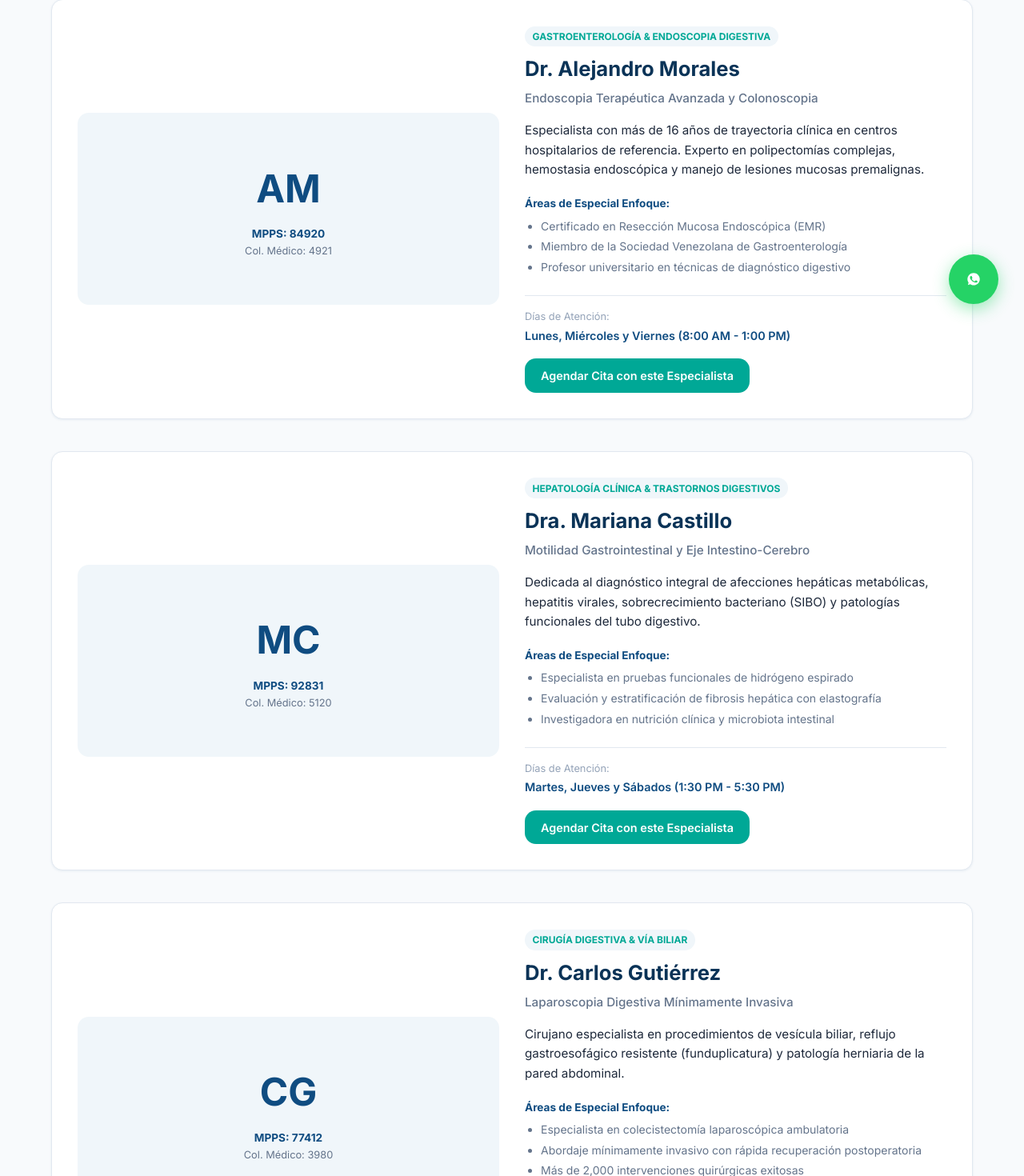
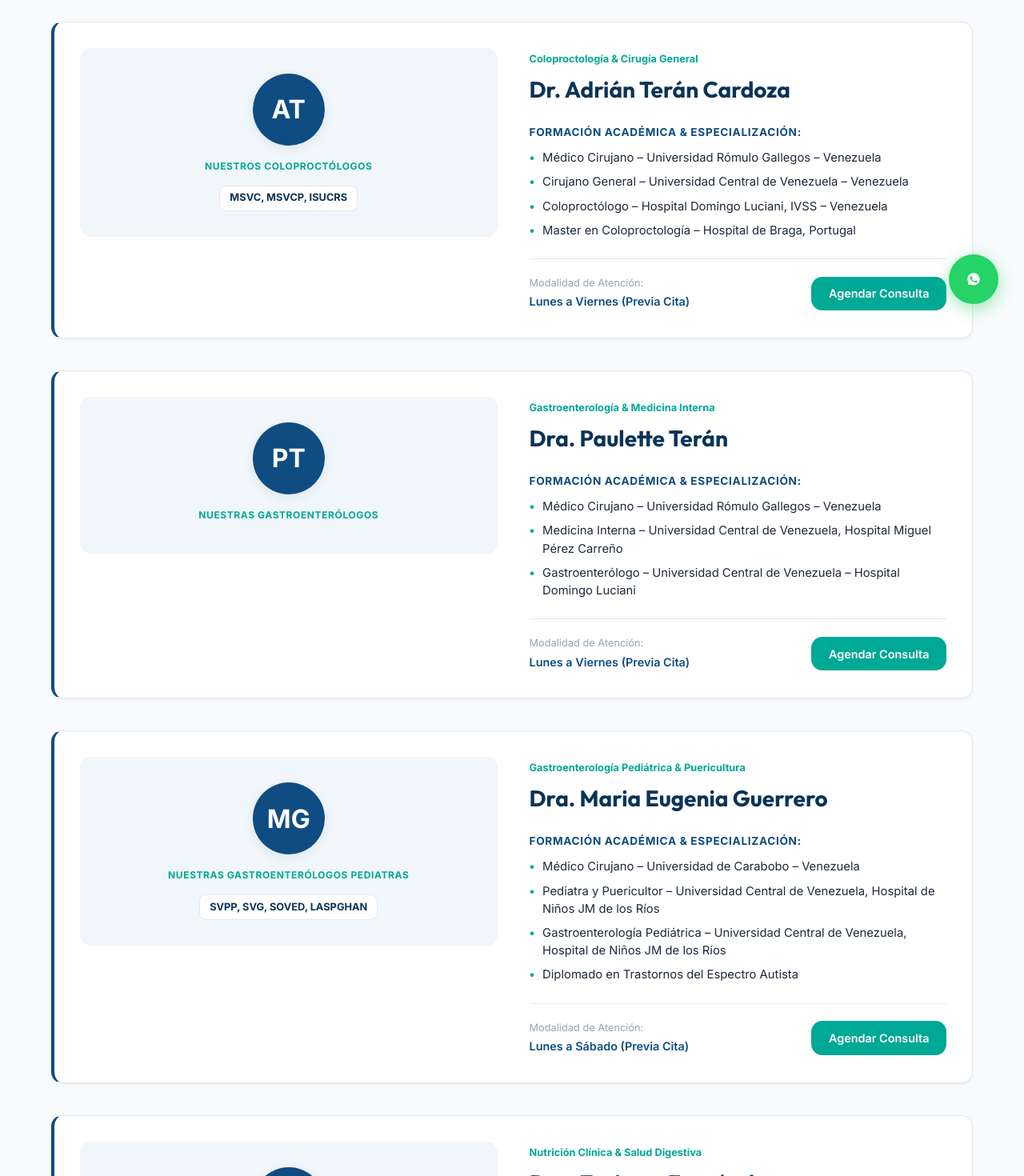
Before and after one commit to luisge12/COMEDVEN, a Next.js app: page /equipo-medico in a window 1280 px wide. Shown: the part 388-1858 px from the top of the page at 80% size. Built offline with nearby package versions, Linux system fonts and the light colour scheme.

Commit message:
Add official medical team specialists with degrees, societies, and hospital affiliations

```diff
--- a/src/app/equipo-medico/page.tsx
+++ b/src/app/equipo-medico/page.tsx
@@ -4,89 +4,151 @@ import { medicosData } from '@/data/medicos';
 
 export const metadata: Metadata = {
   title: 'Equipo Médico | Centro de Especialidades Digestivas',
-  description: 'Conoce a nuestros especialistas en gastroenterología, hepatología, cirugía y endoscopia digestiva.',
+  description: 'Conoce a nuestros especialistas en Coloproctología, Gastroenterología de adultos y pediátrica, y Nutrición en Salud Digestiva.',
 };
 
 export default function EquipoMedicoPage() {
   return (
     <div className="section">
       <div className="container">
+
+        {/* Encabezado */}
         <div className="section-title-wrap">
           <span className="section-tag">Cuerpo Facultativo</span>
-          <h1 className="section-title">Especialistas al Servicio de tu Salud</h1>
+          <h1 className="section-title">Nuestros Especialistas</h1>
           <p style={{ color: 'var(--color-text-muted)', marginTop: '0.75rem', fontSize: '1.1rem' }}>
-            Médicos certificados con amplia experiencia clínica, académica e investigativa.
+            Un equipo multidisciplinario altamente calificado en patologías digestivas, proctológicas, pediátricas y nutrición clínica.
           </p>
         </div>
 
+        {/* Listado de Médicos */}
         <div style={{ display: 'flex', flexDirection: 'column', gap: '2.5rem' }}>
           {medicosData.map(medico => (
-            <div key={medico.id} className="card" style={{ display: 'grid', gridTemplateColumns: 'repeat(auto-fit, minmax(280px, 1fr))', gap: '2rem', alignItems: 'center' }}>
-
+            <div
+              key={medico.id}
+              className="card"
+              style={{
+                display: 'grid',
+                gridTemplateColumns: 'repeat(auto-fit, minmax(260px, 1fr))',
+                gap: '2.5rem',
+                alignItems: 'start',
+                borderLeft: '4px solid var(--color-primary)'
+              }}
+            >
+              {/* Columna Izquierda: Iniciales e Identificación */}
               <div style={{
                 backgroundColor: 'var(--color-primary-light)',
                 borderRadius: 'var(--radius-md)',
-                height: '240px',
+                padding: '2rem 1.5rem',
                 display: 'flex',
                 flexDirection: 'column',
                 alignItems: 'center',
                 justifyContent: 'center',
-                textAlign: 'center',
-                padding: '1.5rem'
+                textAlign: 'center'
               }}>
-                <span style={{ fontSize: '3rem', fontWeight: 800, color: 'var(--color-primary)', marginBottom: '0.5rem' }}>
+                <div style={{
+                  width: '90px',
+                  height: '90px',
+                  borderRadius: 'var(--radius-full)',
+                  backgroundColor: 'var(--color-primary)',
+                  color: '#ffffff',
+                  display: 'flex',
+                  alignItems: 'center',
+                  justifyContent: 'center',
+                  fontSize: '2rem',
+                  fontWeight: 800,
+                  marginBottom: '1rem',
+                  boxShadow: 'var(--shadow-md)'
+                }}>
                   {medico.iniciales}
+                </div>
+
+                <span style={{
+                  fontSize: '0.75rem',
+                  fontWeight: 800,
+                  letterSpacing: '0.05em',
+                  color: 'var(--color-accent)',
+                  textTransform: 'uppercase',
+                  marginBottom: '0.4rem'
+                }}>
+                  {medico.categoriaTitulo}
                 </span>
-                <span style={{ fontSize: '0.85rem', fontWeight: 700, color: 'var(--color-primary)' }}>
-                  {medico.registro}
-                </span>
-                <span style={{ fontSize: '0.8rem', color: '#64748b' }}>
-                  {medico.colegio}
-                </span>
+
+                {medico.sociedades && (
+                  <span style={{
+                    fontSize: '0.8rem',
+                    fontWeight: 700,
+                    color: 'var(--color-primary-dark)',
+                    backgroundColor: '#ffffff',
+                    padding: '0.3rem 0.75rem',
+                    borderRadius: 'var(--radius-sm)',
+                    border: '1px solid var(--color-border)',
+                    marginTop: '0.5rem'
+                  }}>
+                    {medico.sociedades}
+                  </span>
+                )}
               </div>
 
+              {/* Columna Derecha: Nombre, Especialidad y Formación */}
               <div>
                 <span style={{
                   display: 'inline-block',
-                  fontSize: '0.75rem',
+                  fontSize: '0.8rem',
                   fontWeight: 700,
-                  textTransform: 'uppercase',
                   color: 'var(--color-accent)',
-                  backgroundColor: 'var(--color-primary-light)',
-                  padding: '0.2rem 0.6rem',
-                  borderRadius: 'var(--radius-full)',
-                  marginBottom: '0.5rem'
+                  marginBottom: '0.35rem'
                 }}>
                   {medico.especialidad}
                 </span>
-                <h2 style={{ color: 'var(--color-primary-dark)', fontSize: '1.6rem', marginBottom: '0.25rem' }}>
+
+                <h2 style={{ color: 'var(--color-primary-dark)', fontSize: '1.75rem', marginBottom: '1.25rem', fontFamily: 'var(--font-family-heading)' }}>
                   {medico.nombre}
                 </h2>
-                <h4 style={{ color: 'var(--color-text-muted)', fontWeight: 500, fontSize: '0.95rem', marginBottom: '1rem' }}>
-                  {medico.subespecialidad}
-                </h4>
-                <p style={{ color: 'var(--color-text-main)', fontSize: '0.95rem', lineHeight: '1.6', marginBottom: '1.25rem' }}>
-                  {medico.biografia}
-                </p>
 
+                {/* Formación y Trayectoria Académica */}
                 <div style={{ marginBottom: '1.5rem' }}>
-                  <strong style={{ fontSize: '0.85rem', color: 'var(--color-primary)', display: 'block', marginBottom: '0.35rem' }}>
-                    Áreas de Especial Enfoque:
+                  <strong style={{ fontSize: '0.85rem', color: 'var(--color-primary)', display: 'block', marginBottom: '0.6rem', textTransform: 'uppercase', letterSpacing: '0.05em' }}>
+                    Formación Académica & Especialización:
                   </strong>
-                  <ul style={{ listStyle: 'disc', paddingLeft: '1.25rem', fontSize: '0.875rem', color: 'var(--color-text-muted)' }}>
-                    {medico.destacados.map((item, idx) => (
-                      <li key={idx} style={{ marginBottom: '0.2rem' }}>{item}</li>
+                  <ul style={{ listStyle: 'none', padding: 0, margin: 0, display: 'flex', flexDirection: 'column', gap: '0.5rem' }}>
+                    {medico.formacion.map((item, idx) => (
+                      <li
+                        key={idx}
+                        style={{
+                          fontSize: '0.925rem',
+                          color: 'var(--color-text-main)',
+                          display: 'flex',
+                          alignItems: 'baseline',
+                          gap: '0.6rem',
+                          lineHeight: '1.5'
+                        }}
+                      >
+                        <span style={{ color: 'var(--color-accent)', fontWeight: 800 }}>•</span>
+                        <span>{item}</span>
+                      </li>
                     ))}
                   </ul>
                 </div>
 
-                <div style={{ display: 'flex', alignItems: 'center', justifyContent: 'space-between', flexWrap: 'wrap', gap: '1rem', paddingTop: '1rem', borderTop: '1px solid var(--color-border)' }}>
+                {/* Barra Inferior de Acción */}
+                <div style={{
+                  display: 'flex',
+                  alignItems: 'center',
+                  justifyContent: 'space-between',
+                  flexWrap: 'wrap',
+                  gap: '1rem',
+                  paddingTop: '1.25rem',
+                  borderTop: '1px solid var(--color-border)'
+                }}>
                   <div>
-                    <span style={{ display: 'block', fontSize: '0.8rem', color: '#94a3b8' }}>Días de Atención:</span>
-                    <span style={{ fontSize: '0.9rem', fontWeight: 600, color: 'var(--color-primary)' }}>{medico.dias} ({medico.horario})</span>
+                    <span style={{ display: 'block', fontSize: '0.8rem', color: '#94a3b8' }}>Modalidad de Atención:</span>
+                    <span style={{ fontSize: '0.9rem', fontWeight: 600, color: 'var(--color-primary)' }}>
+                      {medico.dias} ({medico.horario})
+                    </span>
                   </div>
-                  <Link href="/citas" className="btn btn-accent" style={{ fontSize: '0.9rem', padding: '0.6rem 1.25rem' }}>
-                    Agendar Cita con este Especialista
+                  <Link href="/citas" className="btn btn-accent" style={{ fontSize: '0.9rem', padding: '0.6rem 1.35rem' }}>
+                    Agendar Consulta
                   </Link>
                 </div>
               </div>
@@ -94,6 +156,7 @@ export default function EquipoMedicoPage() {
             </div>
           ))}
         </div>
+
       </div>
     </div>
   );
--- a/src/data/medicos.ts
+++ b/src/data/medicos.ts
@@ -1,67 +1,75 @@
 export interface Medico {
   id: string;
   nombre: string;
+  categoriaTitulo: string;
   especialidad: string;
-  subespecialidad: string;
-  registro: string;
-  colegio: string;
+  sociedades?: string;
   iniciales: string;
+  formacion: string[];
+  dias: string;
   horario: string;
-  dias: string;
-  biografia: string;
-  destacados: string[];
 }
 
 export const medicosData: Medico[] = [
   {
-    id: "dr-alejandro-morales",
-    nombre: "Dr. Alejandro Morales",
-    especialidad: "Gastroenterología & Endoscopia Digestiva",
-    subespecialidad: "Endoscopia Terapéutica Avanzada y Colonoscopia",
-    registro: "MPPS: 84920",
-    colegio: "Col. Médico: 4921",
-    iniciales: "AM",
-    horario: "8:00 AM - 1:00 PM",
-    dias: "Lunes, Miércoles y Viernes",
-    biografia: "Especialista con más de 16 años de trayectoria clínica en centros hospitalarios de referencia. Experto en polipectomías complejas, hemostasia endoscópica y manejo de lesiones mucosas premalignas.",
-    destacados: [
-      "Certificado en Resección Mucosa Endoscópica (EMR)",
-      "Miembro de la Sociedad Venezolana de Gastroenterología",
-      "Profesor universitario en técnicas de diagnóstico digestivo"
-    ]
+    id: "dr-adrian-teran-cardoza",
+    nombre: "Dr. Adrián Terán Cardoza",
+    categoriaTitulo: "NUESTROS COLOPROCTÓLOGOS",
+    especialidad: "Coloproctología & Cirugía General",
+    sociedades: "MSVC, MSVCP, ISUCRS",
+    iniciales: "AT",
+    formacion: [
+      "Médico Cirujano – Universidad Rómulo Gallegos – Venezuela",
+      "Cirujano General – Universidad Central de Venezuela – Venezuela",
+      "Coloproctólogo – Hospital Domingo Luciani, IVSS – Venezuela",
+      "Master en Coloproctología – Hospital de Braga, Portugal"
+    ],
+    dias: "Lunes a Viernes",
+    horario: "Previa Cita"
   },
   {
-    id: "dra-mariana-castillo",
-    nombre: "Dra. Mariana Castillo",
-    especialidad: "Hepatología Clínica & Trastornos Digestivos",
-    subespecialidad: "Motilidad Gastrointestinal y Eje Intestino-Cerebro",
-    registro: "MPPS: 92831",
-    colegio: "Col. Médico: 5120",
-    iniciales: "MC",
-    horario: "1:30 PM - 5:30 PM",
-    dias: "Martes, Jueves y Sábados",
-    biografia: "Dedicada al diagnóstico integral de afecciones hepáticas metabólicas, hepatitis virales, sobrecrecimiento bacteriano (SIBO) y patologías funcionales del tubo digestivo.",
-    destacados: [
-      "Especialista en pruebas funcionales de hidrógeno espirado",
-      "Evaluación y estratificación de fibrosis hepática con elastografía",
-      "Investigadora en nutrición clínica y microbiota intestinal"
-    ]
+    id: "dra-paulette-teran",
+    nombre: "Dra. Paulette Terán",
+    categoriaTitulo: "NUESTRAS GASTROENTERÓLOGOS",
+    especialidad: "Gastroenterología & Medicina Interna",
+    iniciales: "PT",
+    formacion: [
+      "Médico Cirujano – Universidad Rómulo Gallegos – Venezuela",
+      "Medicina Interna – Universidad Central de Venezuela, Hospital Miguel Pérez Carreño",
+      "Gastroenterólogo – Universidad Central de Venezuela – Hospital Domingo Luciani"
+    ],
+    dias: "Lunes a Viernes",
+    horario: "Previa Cita"
   },
   {
-    id: "dr-carlos-gutierrez",
-    nombre: "Dr. Carlos Gutiérrez",
-    especialidad: "Cirugía Digestiva & Vía Biliar",
-    subespecialidad: "Laparoscopia Digestiva Mínimamente Invasiva",
-    registro: "MPPS: 77412",
-    colegio: "Col. Médico: 3980",
-    iniciales: "CG",
-    horario: "9:00 AM - 2:00 PM",
-    dias: "Lunes a Jueves",
-    biografia: "Cirujano especialista en procedimientos de vesícula biliar, reflujo gastroesofágico resistente (funduplicatura) y patología herniaria de la pared abdominal.",
-    destacados: [
-      "Especialista en colecistectomía laparoscópica ambulatoria",
-      "Abordaje mínimamente invasivo con rápida recuperación postoperatoria",
-      "Más de 2,000 intervenciones quirúrgicas exitosas"
-    ]
+    id: "dra-maria-eugenia-guerrero",
+    nombre: "Dra. Maria Eugenia Guerrero",
+    categoriaTitulo: "NUESTRAS GASTROENTERÓLOGOS PEDIATRAS",
+    especialidad: "Gastroenterología Pediátrica & Puericultura",
+    sociedades: "SVPP, SVG, SOVED, LASPGHAN",
+    iniciales: "MG",
+    formacion: [
+      "Médico Cirujano – Universidad de Carabobo – Venezuela",
+      "Pediatra y Puericultor – Universidad Central de Venezuela, Hospital de Niños JM de los Ríos",
+      "Gastroenterología Pediátrica – Universidad Central de Venezuela, Hospital de Niños JM de los Ríos",
+      "Diplomado en Trastornos del Espectro Autista"
+    ],
+    dias: "Lunes a Sábado",
+    horario: "Previa Cita"
+  },
+  {
+    id: "dra-zerimar-fernandez",
+    nombre: "Dra. Zerimar Fernández",
+    categoriaTitulo: "NUESTRA NUTRICIONISTA ESPECIALISTA EN SALUD DIGESTIVA",
+    especialidad: "Nutrición Clínica & Salud Digestiva",
+    iniciales: "ZF",
+    formacion: [
+      "Nutrición y Dietética – Universidad Rómulo Gallegos – Venezuela",
+      "Nutrición Clínica – Universidad Central de Venezuela, Hospital Clínico Universitario",
+      "Gastroenterología – Universidad Central de Venezuela – Hospital Domingo Luciani",
+      "Especialista en Estreñimiento Funcional"
+    ],
+    dias: "Lunes a Viernes",
+    horario: "Previa Cita"
   }
 ];
```
Also changed, not shown: src/app/page.tsx (+18 -11 lines).
